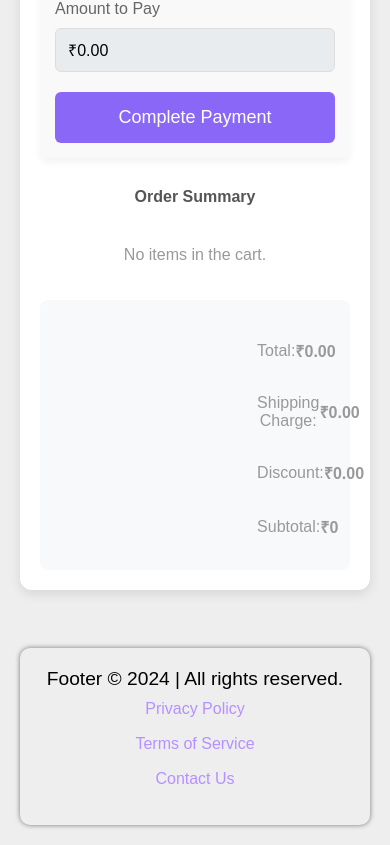
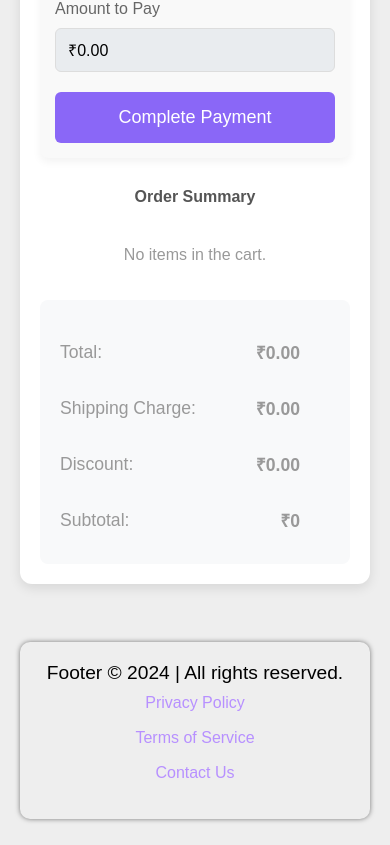
Before and after one commit to Kashyapsurani/React-E-commerce, a React (Vite) app: page /checkout in a window 390 px wide. Shown: the part 1073-1918 px from the top of the page. Built offline with nearby package versions, Linux system fonts and the light colour scheme.

Commit message:
React-E-commerce

```diff
--- a/src/pages/ChekOut.css
+++ b/src/pages/ChekOut.css
@@ -139,6 +139,7 @@ button:disabled {
     flex-direction: column;
     align-items: flex-end;
     width: 100%;
+    margin-right: 30px;
 }
 
 .P {
@@ -194,6 +195,14 @@ button:disabled {
     .SubTotle {
         font-size: 1.3rem;
     }
+        .font {
+            display: flex;
+            align-items: center;
+            justify-content: space-between;
+            font-size: 1.2rem;
+            margin-bottom: 12px;
+            width: 100%;
+        }
 }
 
 /* Mobile view and below */
@@ -225,4 +234,12 @@ button:disabled {
     .SubTotle {
         font-size: 1.2rem;
     }
+        .font {
+            display: flex;
+            align-items: center;
+            justify-content: space-between;
+            font-size: 1.1rem;
+            margin-bottom: 12px;
+            width: 100%;
+        }
 }
```
